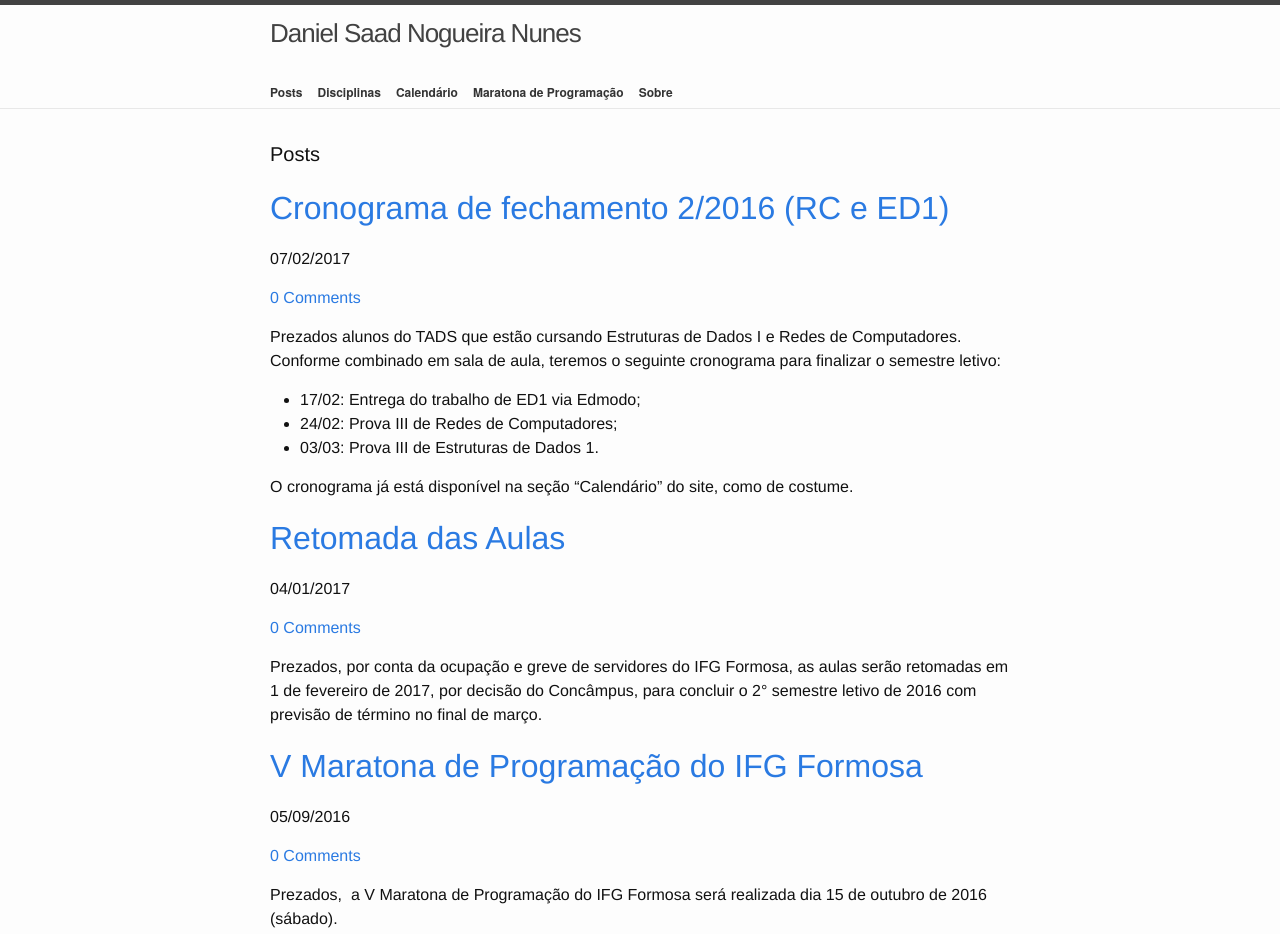
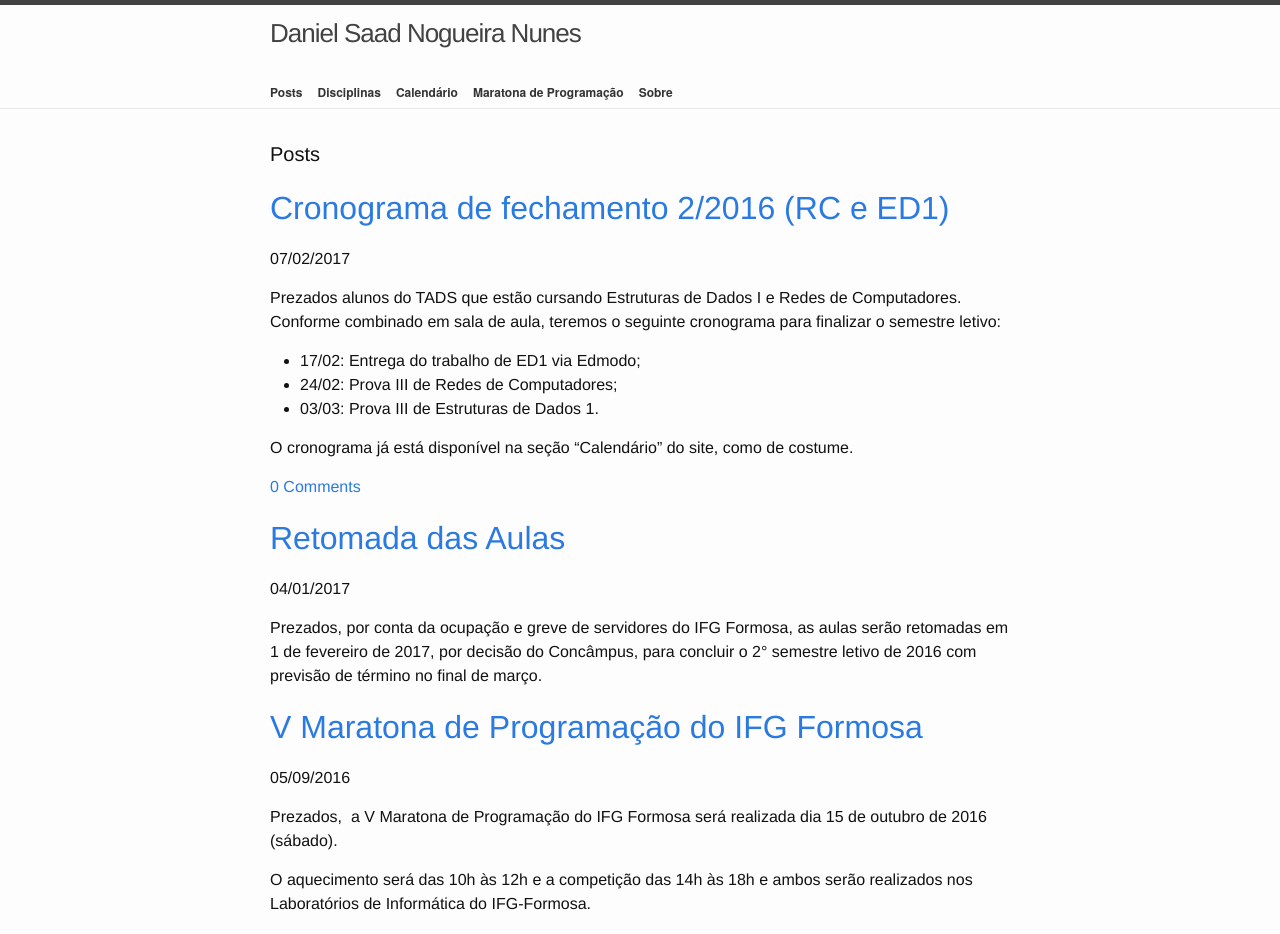
Before and after one commit to danielsaad/danielsaad.github.io, a Jekyll site: the page built from index.html, in a window 1280 px wide and 1400 px high. Shown: the top 934 px of the window. Built offline with Jekyll 4.4.1, drawn with Linux system fonts in a browser that asks for light colours; the list of posts is cut into pages by our own code; comment, search, counter and statistics services are not loaded.

Commit message:
Adicionando comentários e HTTPS

```diff
--- a/_layouts/home.html
+++ b/_layouts/home.html
@@ -29,15 +29,15 @@ layout: default
   <h1><a href="{{ post.url }}">{{ post.title }}</a></h1>
 
   <p>{{ post.date | date: "%d/%m/%Y" }}</p>
-  <p>     {% if post.comments != 0 %}
-        <a href="https://dsnnunes.com.br{{ post.url }}#disqus_thread">0 Comments</a>
-      {% endif %}
-  </p>
   <!-- <p class="author">
     <span class="date">{{ post.date }}</span>
   </p> -->
   <div class="content">
     {{ post.content }}
+    <p> {% if post.comments %}
+      <a href="https://dsnnunes.com.br{{ post.url }}#disqus_thread">0 Comments</a>
+    {% endif %}
+    </p>
   </div>
   {% endfor %}
   <p class="rss-subscribe">subscribe <a href="{{ "/feed.xml" | relative_url }}">via RSS</a></p>
```
